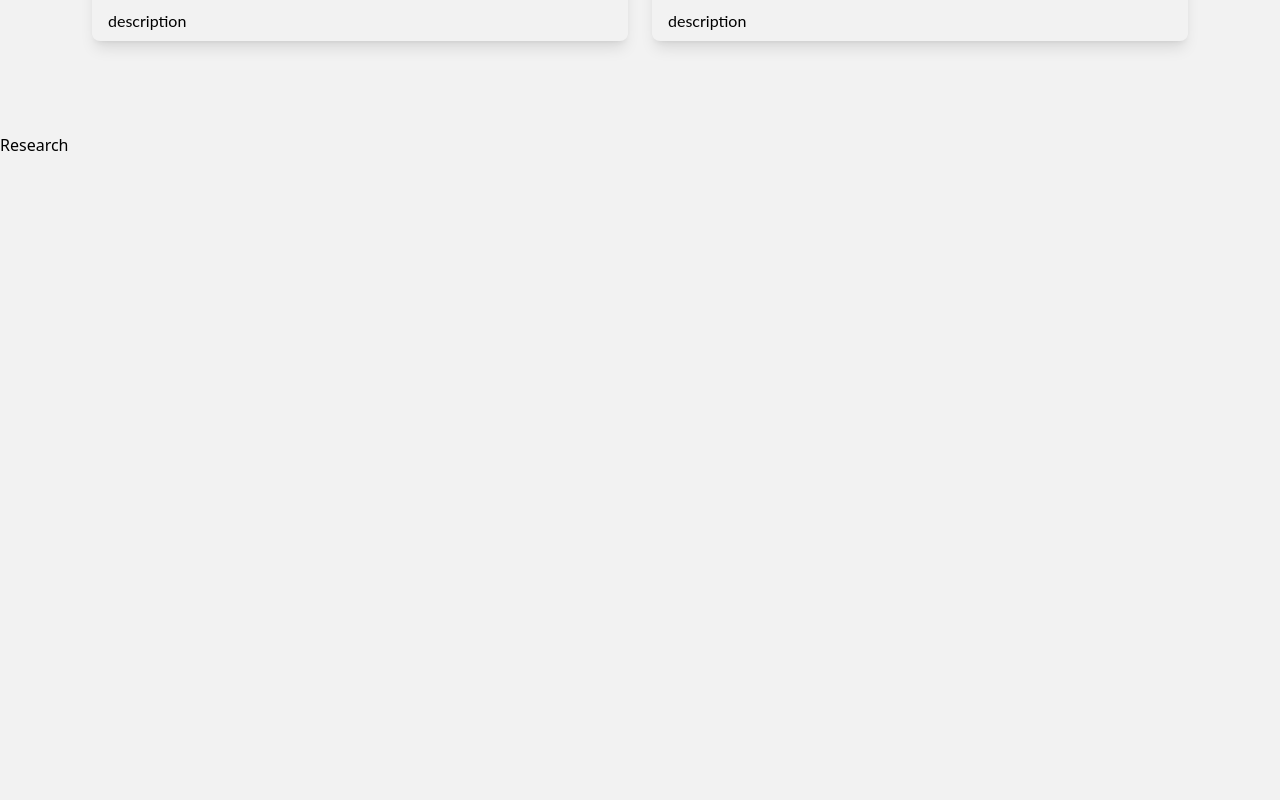
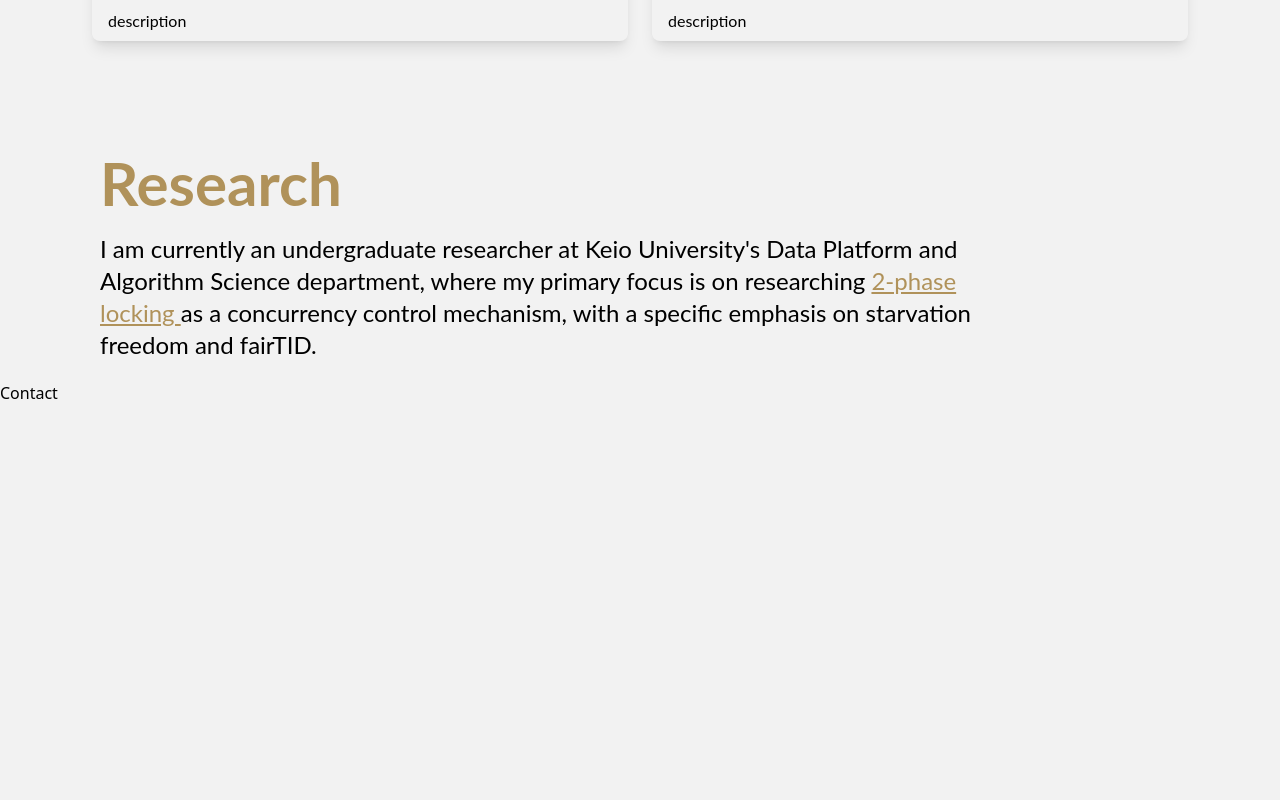
Before and after one commit to Ryuichi-Yamafuji-Lun/Portfolio, a React (Create React App) app: page / in a window 1280 px wide. Shown: the part 2760-3560 px from the top of the page. Built offline with nearby package versions, Linux system fonts and the light colour scheme.

Commit message:
Create Research page

```diff
--- a/src/pages/Research.jsx
+++ b/src/pages/Research.jsx
@@ -2,8 +2,19 @@
 
 const Research = () => {
   return (
-    <div name="research" className="w-full h-screen">
-      Research
+    <div name="research" className="w-full font-lato">
+      <div className="container mx-auto p-5">
+        <div className="max-w-[1000px] px-4 md:pl-20 pr-4 md:pr-5 mt-20 md:mt-0">
+          <p className="text-3xl text-line-white font-bold pb-5 text-center sm:text-6xl lg:text-left">Research</p>
+          <p className="text-2xl">
+          I am currently an undergraduate researcher at Keio University's Data Platform
+          and Algorithm Science department, where my primary focus is on
+          researching <a href="https://www.geeksforgeeks.org/two-phase-locking-protocol/" target="_blank" rel="noreferrer" className="text-line-white underline hover:font-bold">2-phase locking </a>
+          as a concurrency control mechanism, with a specific emphasis on
+          starvation freedom and fairTID.
+          </p>
+        </div>
+      </div>
     </div>
   );
 };
```
